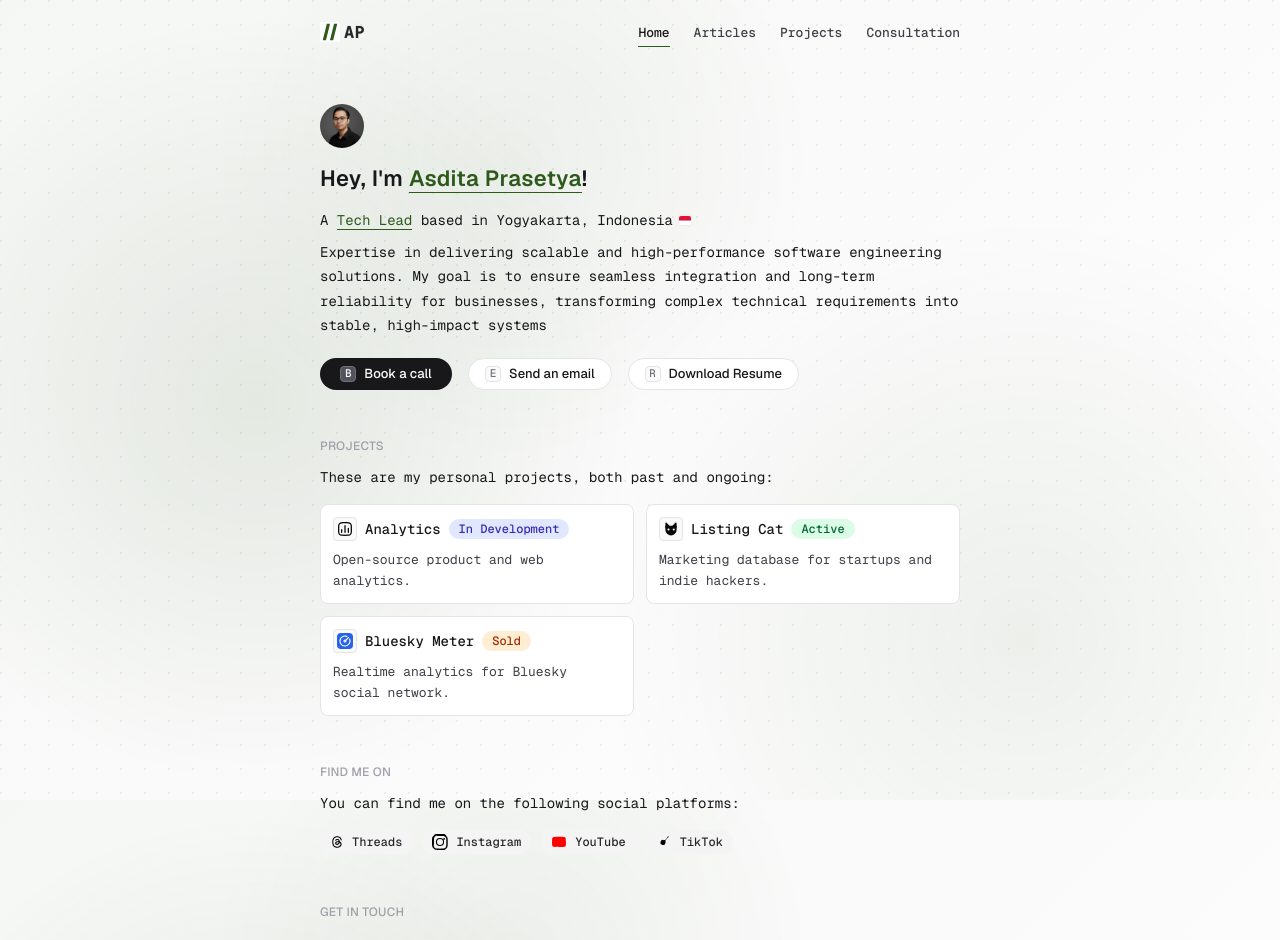
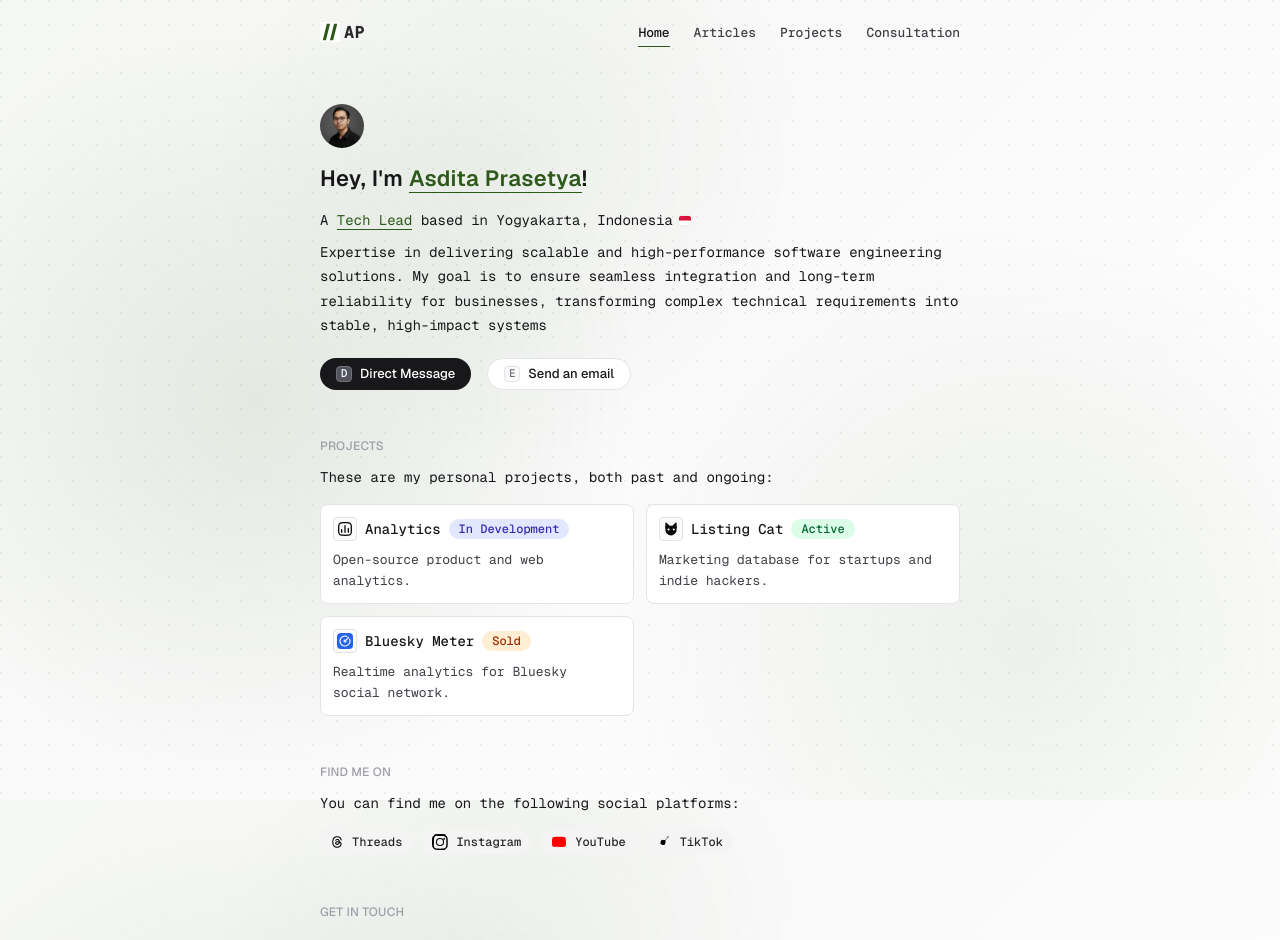
Before and after one commit to hellodit/me, a Next.js app: page / in a window 1280 px wide. Shown: the top 940 px of the page. Built offline with nearby package versions, Linux system fonts and the light colour scheme; no server answers.

Commit message:
Update HomeHeroActions component to change button text from "Book a call" to "Direct Message" and modify hotkey from "B" to "D". Update profile links to reflect new email and calcom URL.

```diff
--- a/components/pages/home/HomeHeroActions.tsx
+++ b/components/pages/home/HomeHeroActions.tsx
@@ -30,23 +30,15 @@ export function HomeHeroActions() {
 
   return (
     <div className="flex flex-wrap items-center gap-4">
-      <BaseButton className="min-w-33" hotkey="B" variant="primary" asChild>
+      <BaseButton className="min-w-33" hotkey="D" variant="primary" asChild>
         <a href={links.calcom} target="_blank">
-          Book a call
+          Direct Message
         </a>
       </BaseButton>
 
       <BaseButton hotkey="E" variant="secondary" asChild>
         <a href={`mailto:${links.email}`}>Send an email</a>
       </BaseButton>
-
-      {links.resume && (
-        <BaseButton hotkey="R" variant="secondary" asChild>
-          <a href={links.resume} target="_blank" rel="noopener noreferrer">
-            Download Resume
-          </a>
-        </BaseButton>
-      )}
     </div>
   )
 }
--- a/data/profile.json
+++ b/data/profile.json
@@ -1,7 +1,7 @@
 {
   "links": {
-    "email": "hello@codingtengahmalam.com",
-    "calcom": "https://cal.com/asditaprasetya",
+    "email": "me@codingtengahmalam.com",
+    "calcom": "https://instagram.com/codingtengahmalam",
     "resume": "/resume.pdf",
     "source": "https://github.com/asditaprasetya/codingtengahmalam.com",
     "projects": {
```
